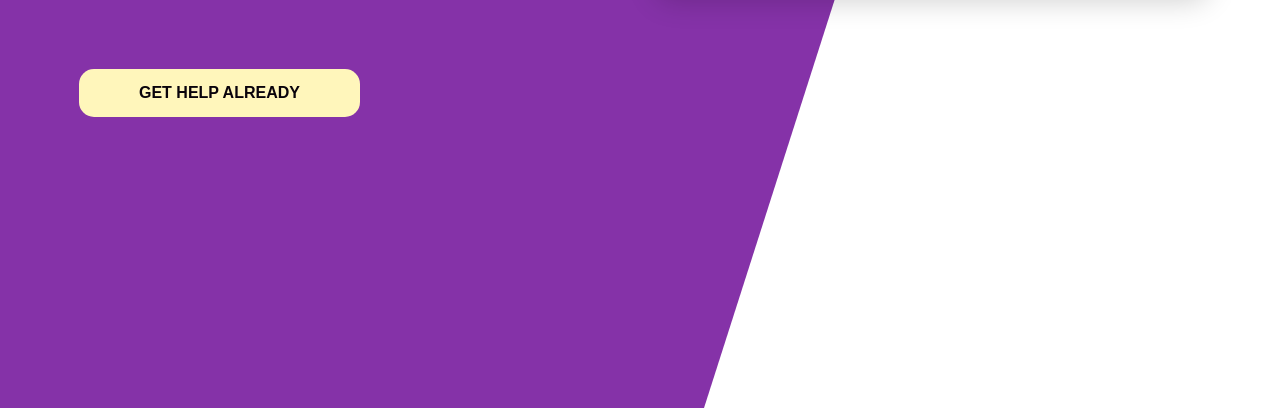
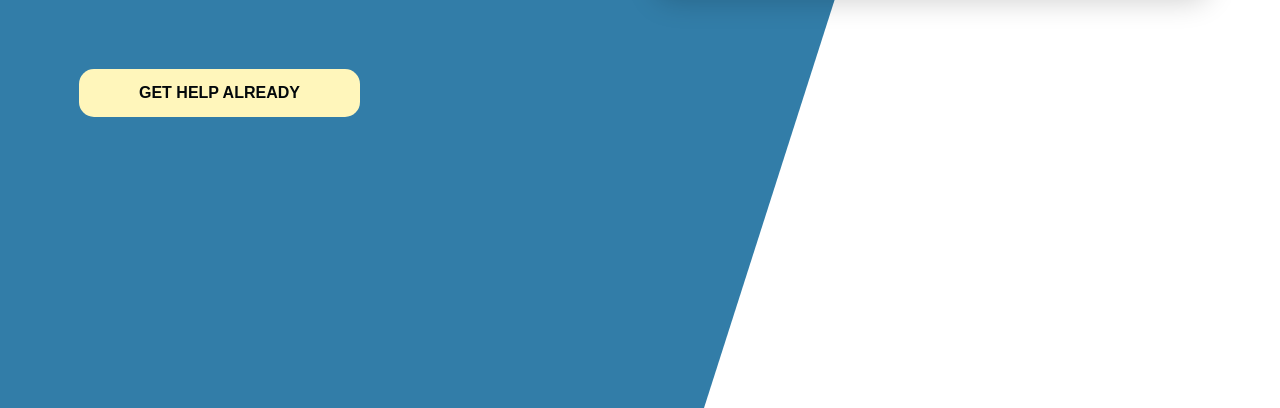
Before and after one commit to lozanomasunoyahoo/sass-workshop, a website: page index.html in a window 1280 px wide. Shown: the part 392-800 px from the top of the page. Drawn offline with Linux system fonts and the light colour scheme.

Commit message:
sass watcher works

```diff
--- a/css/main.scss
+++ b/css/main.scss
@@ -1,17 +1,22 @@
-$colors: (primary: #8532a8, primary-light: lighten(#8532a8, 40%), primary-dark: darken(#8532a8, 40%), accent: #fff6bb);
+$colors: (
+	primary: #327da8,
+	primary-light: lighten(#327da8, 40%),
+	primary-dark: darken(#327da8, 40%),
+	accent: #fff6bb,
+);
 
 $padding: 15px;
 $borders: 15px;
 
 @function color($color-name) {
-  	@return map-get($colors, $color-name);
+	@return map-get($colors, $color-name);
 }
 
 $desktop: 840px;
 
 @mixin desktop {
-  	@media (min-width: #{$desktop}) {
-	  	@content;
+	@media (min-width: #{$desktop}) {
+		@content;
 	}
 }
 
@@ -21,8 +26,8 @@ html {
 }
 
 body {
-	font-family: 'Montserrat', sans-serif;
-    margin: 0;
+	font-family: "Montserrat", sans-serif;
+	margin: 0;
 
 	#bg {
 		clip-path: polygon(100% 0, 100% 82%, 45% 100%, 0 100%, 0 0);
@@ -58,7 +63,7 @@ main {
 		padding: 20px;
 		margin: 1em auto;
 		border-radius: $borders;
-		box-shadow: 0 10px 30px rgba(0, 0, 0, .2);
+		box-shadow: 0 10px 30px rgba(0, 0, 0, 0.2);
 		width: 80%;
 
 		@include desktop {
@@ -113,7 +118,7 @@ main {
 			@include desktop {
 				width: 30%;
 				font-size: 4em;
-				line-height: .9em;
+				line-height: 0.9em;
 			}
 		}
 
```
Also changed, not shown: css/main.css, css/main.min.css (added), 2 other files.
